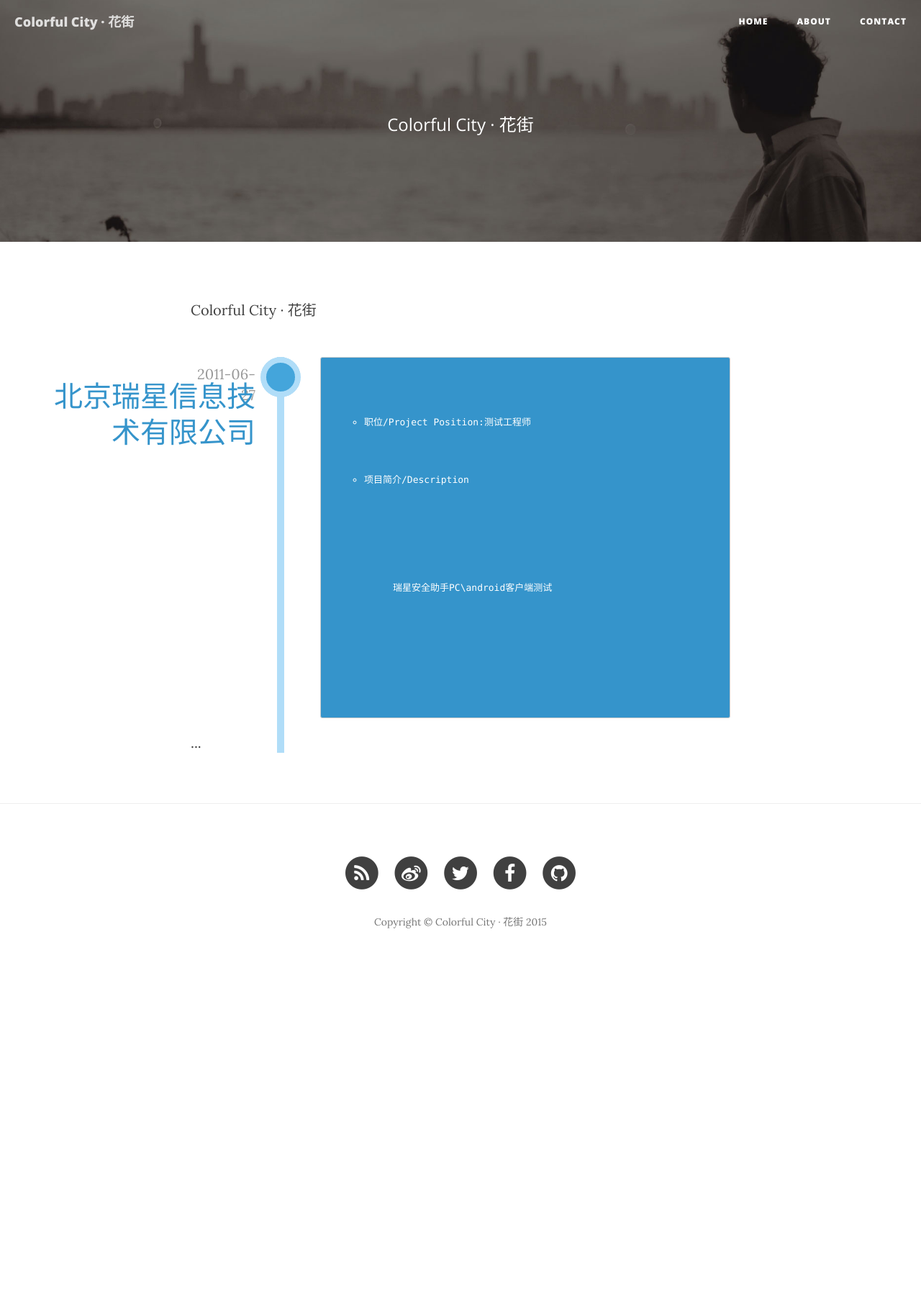
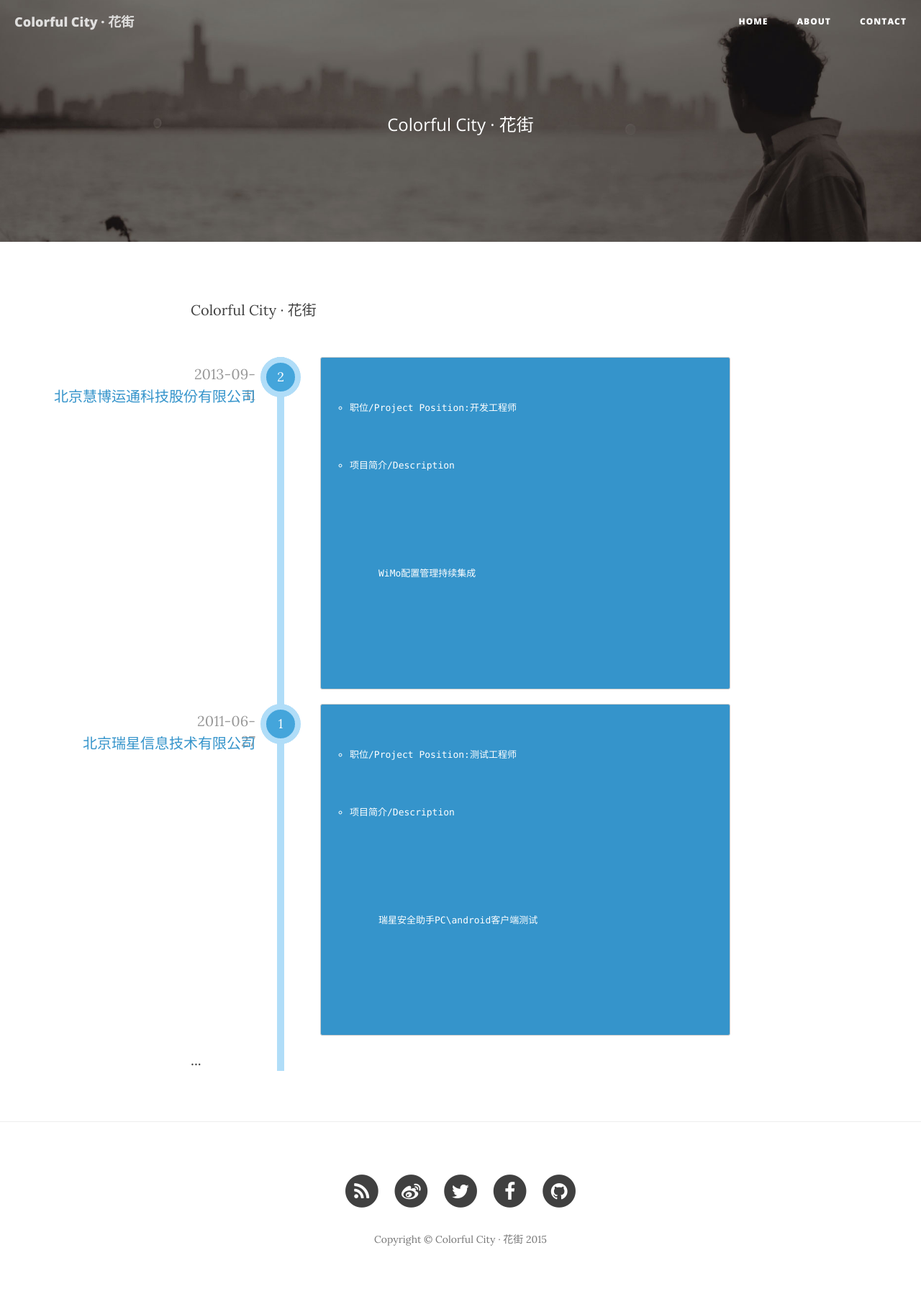
Before and after one commit to dongyupu/colorfulcity, a Jekyll site: the page built from about.html, in a window 1280 px wide. Shown: the whole page at 72% size. Built offline with Jekyll 4.4.1, drawn with Linux system fonts in a browser that asks for light colours; nearby versions of some CDN libraries; before the commit the page ends 1357 px from its top, so only the background shows below that.

Commit message:
change font size

```diff
--- a/about.html
+++ b/about.html
@@ -25,13 +25,13 @@ header-img: "img/about-bg.jpg"
 		top: 10px;
 		color: #999;
 	}
-		ul.timeline li .company_name {
+	ul.timeline li .company {
 		position: absolute;
 		width: 290px;
 		text-align: right;
 		left: -200px;
 		top: 30px;
-			font-size: 40px;
+		font-size: 20px;
 		line-height: 50px;
 		color: #3594cb;
 		overflow: hidden;
@@ -55,7 +55,7 @@ header-img: "img/about-bg.jpg"
 	}
 	ul.timeline li .content pre {
 		background-color: #3594cb;
-			padding: 20px;
+		padding: 0px;
 		color: #fff;
 		font-size: 13px;
 		line-height: 20px;
@@ -66,9 +66,25 @@ header-img: "img/about-bg.jpg"
 </style>
 <ul class="timeline">
 	<li>
+		<div class="time">2013-09-11</div>
+		<div class="company">北京慧博运通科技股份有限公司</div>
+		<div class="number">2</div>
+		<div class="content">
+			<pre>
+			<ul>
+				<li>职位/Project Position:开发工程师</li>
+				<li>项目简介/Description</li>
+				<ul>
+					<p>WiMo配置管理持续集成</p>
+				</ul>
+			</ul>
+			</pre>
+		</div>
+	</li>
+	<li>
 		<div class="time">2011-06-27</div>
-			<div class="company_name">北京瑞星信息技术有限公司</div>
-			<div class="number"></div>
+		<div class="company">北京瑞星信息技术有限公司</div>
+		<div class="number">1</div>
 		<div class="content">
 			<pre>
 			<ul>
```
Lines whose indentation alone changed are shown as unchanged.
